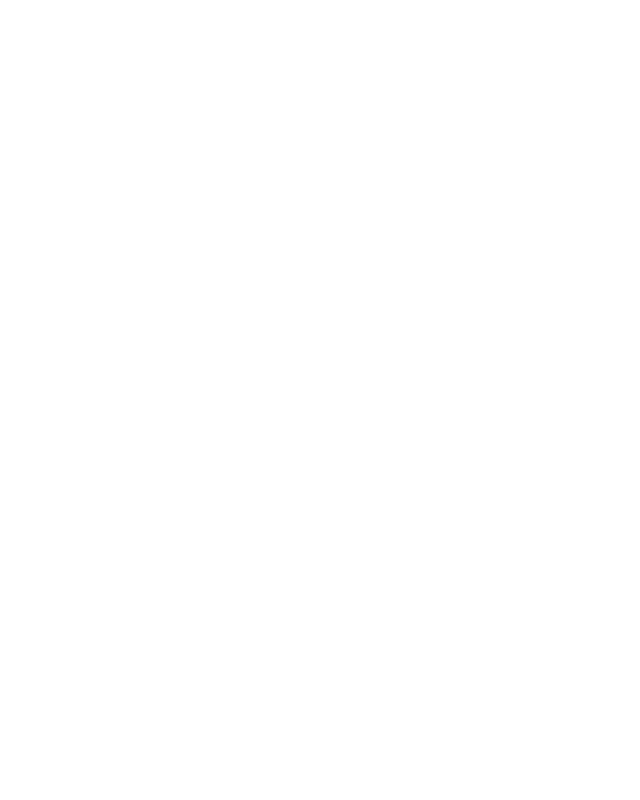
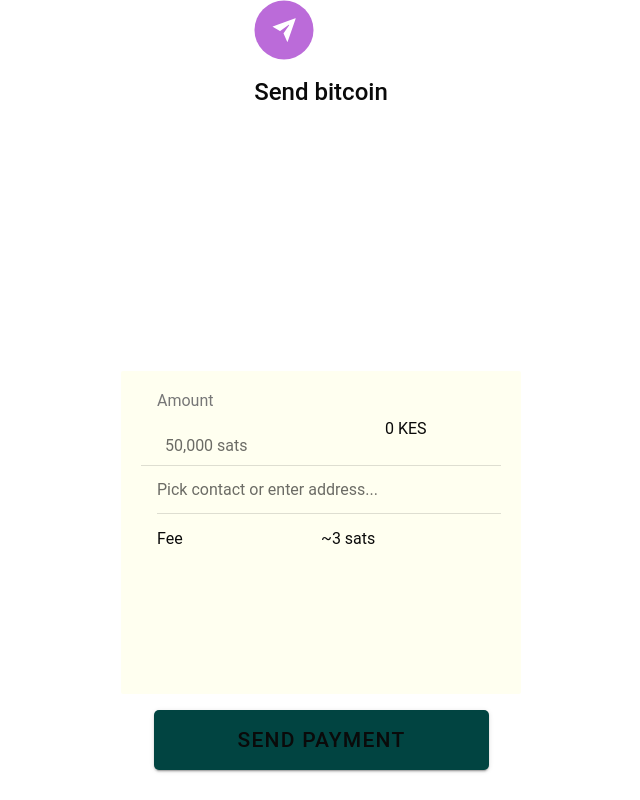
Before and after one commit to isaack-njama/bitwallet-client, a React (Vite) app: page /transaction-details in a window 1280 px wide. Shown: the whole page, without its empty margins (319-959 px from the left). Built offline with nearby package versions, Linux system fonts and the light colour scheme; the HTML template or start-up script is replaced by a standard one.

Commit message:
feat: add page showing transaction details

```diff
--- a/src/App.tsx
+++ b/src/App.tsx
@@ -28,6 +28,7 @@
 import FundingAddressPage from './pages/FundingAddress';
 import LatestTransaction from './pages/LatestTransaction';
 import Send from './pages/Send';
+import TransactionDetails from './pages/TransactionDetails';
 
 setupIonicReact();
 
@@ -35,6 +36,9 @@
   <IonApp>
     <IonReactRouter>
       <IonRouterOutlet>
+        <Route exact path='/transaction-details'>
+          <TransactionDetails />
+        </Route>
         <Route exact path='/send'>
           <Send />
         </Route>
--- a/src/components/Header.tsx
+++ b/src/components/Header.tsx
@@ -4,7 +4,7 @@
 
 interface HeaderProps {
   pageTitle: string;
-  pageSubtitle: string;
+  pageSubtitle?: string;
   icon?: React.ReactElement;
 }
 
--- /dev/null
+++ b/src/components/TransactionList.css
@@ -0,0 +1,13 @@
+.container {
+  display: flex;
+  justify-content: center;
+  align-items: center;
+  height: 100vh;
+}
+
+.list-container {
+  background: #fffff0;
+  width: 80%;
+  max-width: 400px;
+  padding: 20px;
+}
--- /dev/null
+++ b/src/components/TransactionList.tsx
@@ -0,0 +1,51 @@
+import React from 'react';
+import { IonContent, IonInput, IonItem, IonLabel, IonList } from '@ionic/react';
+
+import './TransactionList.css';
+
+interface TransactionListProps {
+  placeholder?: string;
+  fiatAmount?: string;
+  toAddress?: string;
+  fee?: string;
+}
+
+const TransactionList: React.FC<TransactionListProps> = ({
+  placeholder,
+  fiatAmount,
+  toAddress,
+  fee,
+}) => {
+  return (
+    <IonContent>
+      <div className='container'>
+        <IonList
+          inset={true}
+          style={{ background: '#FFFFF0', height: '323px', margin: 'auto' }}
+          className='list-container'
+        >
+          <IonItem>
+            <div
+              style={{ display: 'flex', flexDirection: 'column', gap: '16px' }}
+            >
+              <IonLabel style={{ color: '#777777' }}>Amount</IonLabel>
+              <IonInput placeholder={placeholder} />
+            </div>
+            <div>
+              <IonLabel style={{ color: '#0A0A0A' }}>{fiatAmount}</IonLabel>
+            </div>
+          </IonItem>
+          <IonItem>
+            <IonInput placeholder='Pick contact or enter address...' />
+          </IonItem>
+          <IonItem>
+            <IonLabel>Fee</IonLabel>
+            <IonLabel>~{fee}</IonLabel>
+          </IonItem>
+        </IonList>
+      </div>
+    </IonContent>
+  );
+};
+
+export default TransactionList;
--- a/src/pages/Send.tsx
+++ b/src/pages/Send.tsx
@@ -16,7 +16,7 @@
       <div
         style={{ position: 'fixed', bottom: 0, display: 'flex', gap: '6px' }}
       >
-        <Button text='Send' />
+        <Button text='Send' target='/transaction-details' />
       </div>
     </div>
   );
--- /dev/null
+++ b/src/pages/TransactionDetails.tsx
@@ -0,0 +1,31 @@
+import Button from '../components/Button';
+import PageHeader from '../components/Header';
+import ItemList from '../components/ItemList';
+import TransactionList from '../components/TransactionList';
+
+const TransactionDetails = () => {
+  return (
+    <div
+      style={{
+        display: 'flex',
+        flexDirection: 'column',
+        alignItems: 'center',
+        justifyContent: 'center',
+        minHeight: '100vh',
+      }}
+    >
+      <div style={{ display: 'flex', flexDirection: 'column' }}>
+        <img src='/public/Tx details.svg' width='60px' height='60px' />
+        <PageHeader pageTitle='Send bitcoin' />
+      </div>
+      <TransactionList
+        placeholder='50,000 sats'
+        fiatAmount='0 KES'
+        fee='3 sats'
+      />
+      <Button text='Send payment' />
+    </div>
+  );
+};
+
+export default TransactionDetails;
```
Also changed, not shown: public/Tx details.svg (added).
